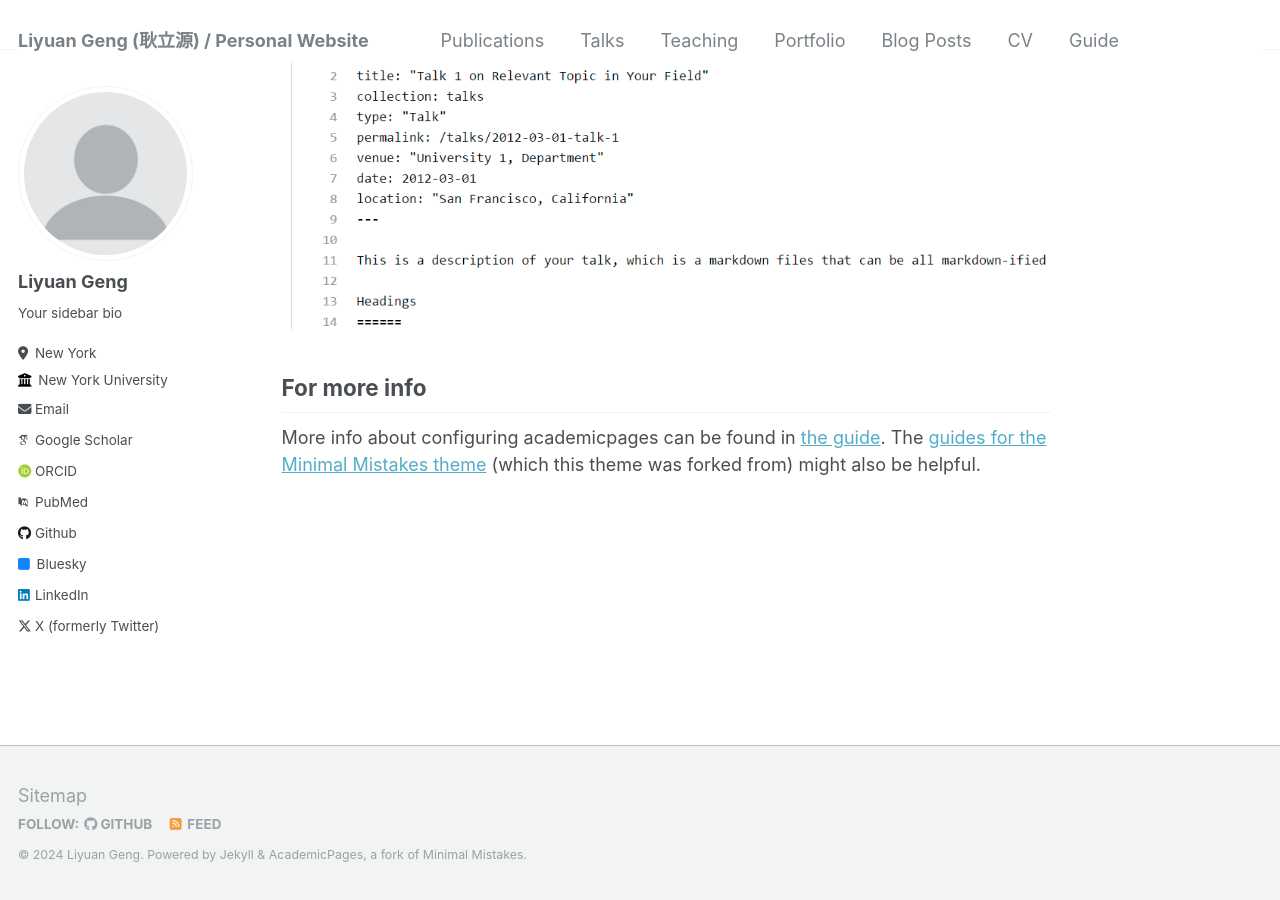
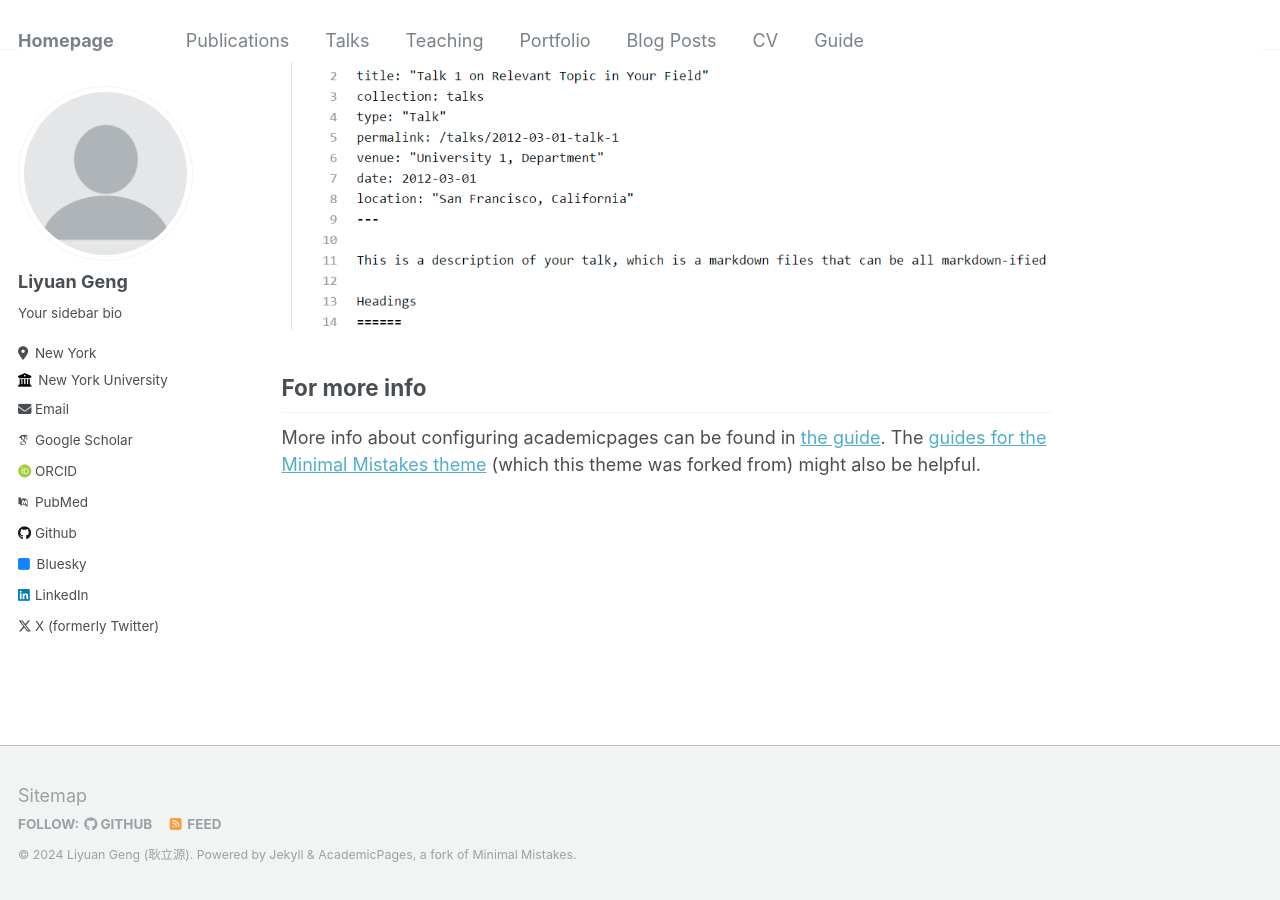
Before and after one commit to lygeng0427/lygeng0427.github.io, a Jekyll site: the page built from _pages/about.md, in a window 1280 px wide and 900 px high, scrolled down 2640 px. Built offline with Jekyll 4.4.1, drawn with Linux system fonts in a browser that asks for light colours; some web fonts are replaced.

Commit message:
add third configs to see effects

```diff
--- a/_config.yml
+++ b/_config.yml
@@ -8,9 +8,9 @@
 
 # Basic Site Settings
 locale                   : "en-US"
-title                    : "Liyuan Geng (耿立源) / Personal Website"
+title                    : "Homepage"
 title_separator          : "-"
-name                     : &name "Liyuan Geng"
+name                     : &name "Liyuan Geng (耿立源)"
 description              : &description "personal description"
 url                      : https://lygeng0427.github.io # the base hostname & protocol for your site e.g. "https://mmistakes.github.io"
 baseurl                  : "" # the subpath of your site, e.g. "/blog"
```
